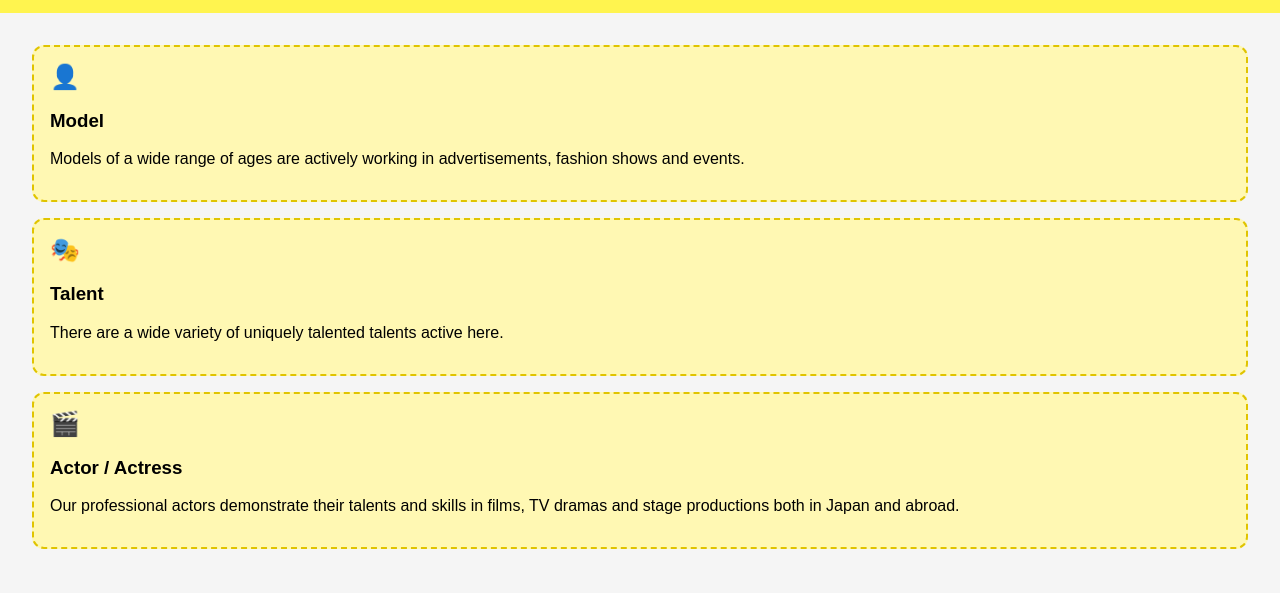
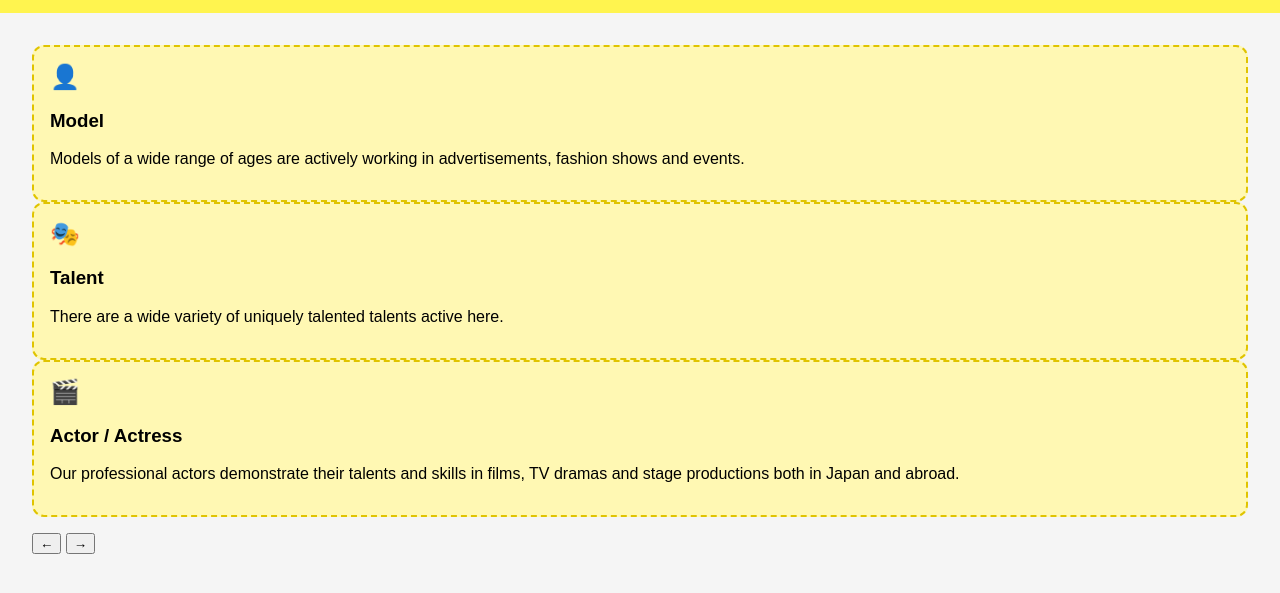
Before and after one commit to Hossein-Namazi/Multi-SectionDesignWithElementor.github.io, a plain HTML site: page index.html in a window 1280 px wide. Shown: the part 47-640 px from the top of the page. Drawn offline with Linux system fonts and the light colour scheme.

Commit message:
Update index.html

```diff
--- a/index.html
+++ b/index.html
@@ -1,12 +1,10 @@
-
 <!DOCTYPE html>
 <html lang="en">
 <head>
-    <meta charset="UTF-8">
-    <meta name="viewport" content="width=device-width, initial-scale=1.0">
-    <title>سایت نمونه</title>
-    <link rel="stylesheet" href="style.css">
-    <script defer src="script.js"></script>
+  <meta charset="UTF-8" />
+  <meta name="viewport" content="width=device-width, initial-scale=1.0"/>
+  <title>Liliana Kids</title>
+  <link rel="stylesheet" href="style.css"/>
 </head>
 <body>
   <header class="navbar">
@@ -26,6 +24,7 @@
   </aside>
 
   <main class="content">
+    <div class="carousel" id="carousel">
       <div class="card">
         <div class="icon">👤</div>
         <h3>Model</h3>
@@ -41,6 +40,13 @@
         <h3>Actor / Actress</h3>
         <p>Our professional actors demonstrate their talents and skills in films, TV dramas and stage productions both in Japan and abroad.</p>
       </div>
+    </div>
+    <div class="carousel-buttons">
+      <button onclick="prevCard()">&#8592;</button>
+      <button onclick="nextCard()">&#8594;</button>
+    </div>
   </main>
+
+  <script src="script.js"></script>
 </body>
 </html>
```
Lines whose indentation alone changed are shown as unchanged.
